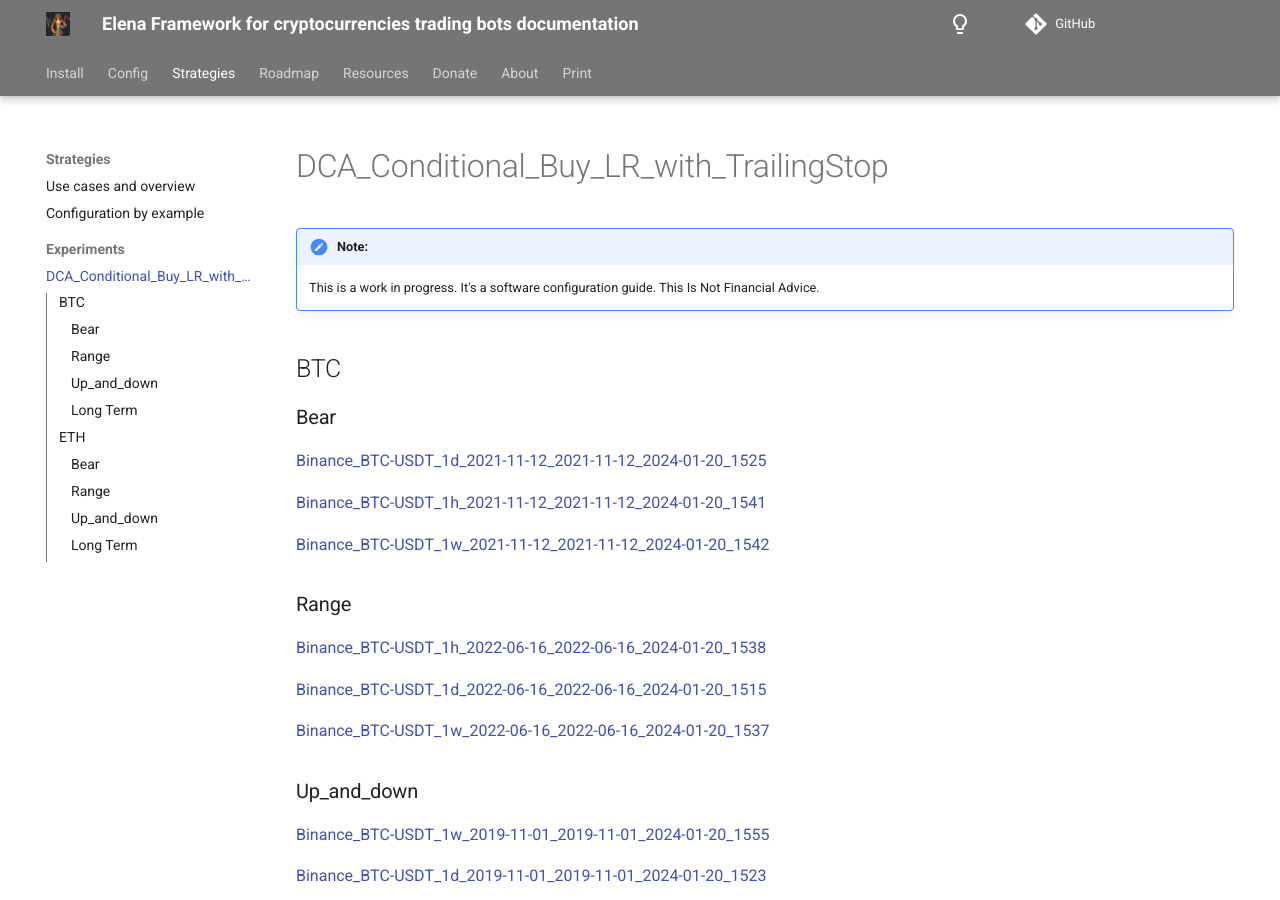
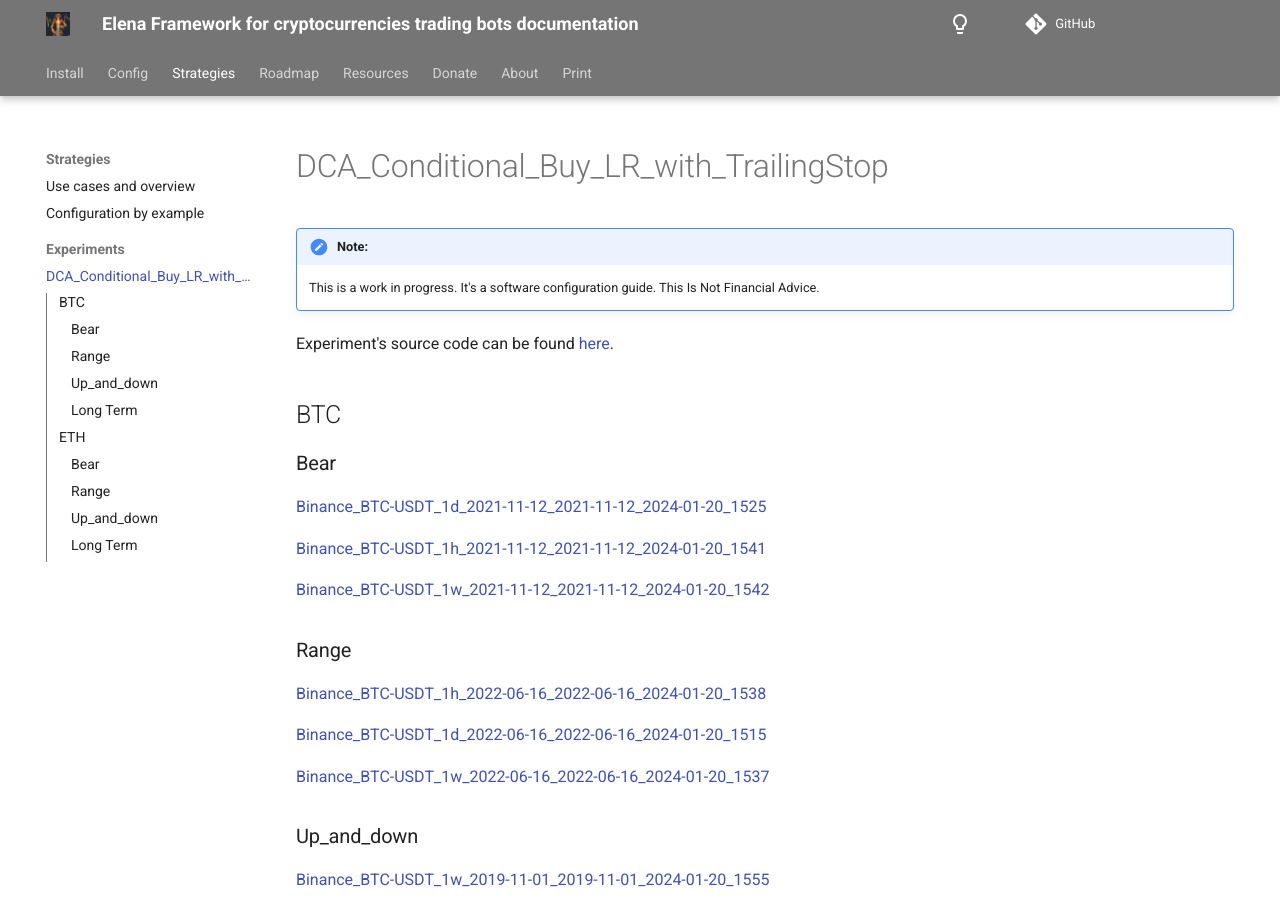
Before and after one commit to Pasta-fantasia/elena-docs, an MkDocs documentation site: the page built from docs/03_strategies/DCA_Conditional_Buy_LR_with_TrailingStop/index.md, in a window 1280 px wide and 900 px high. Built offline with MkDocs 1.6.1 and Material for MkDocs 9.7.7, drawn with Linux system fonts in a browser that asks for light colours; comment, search, counter and statistics services are not loaded.

Commit message:
feat: docs

```diff
--- a/docs/03_strategies/DCA_Conditional_Buy_LR_with_TrailingStop/index.md
+++ b/docs/03_strategies/DCA_Conditional_Buy_LR_with_TrailingStop/index.md
@@ -2,6 +2,8 @@
 
 !!! note "Note:"
     This is a work in progress. It's a software configuration guide. This Is Not Financial Advice.
+
+Experiment's source code can be found [here](https://github.com/Pasta-fantasia/backtesting_notebooks).
 
 ## BTC
 
```
